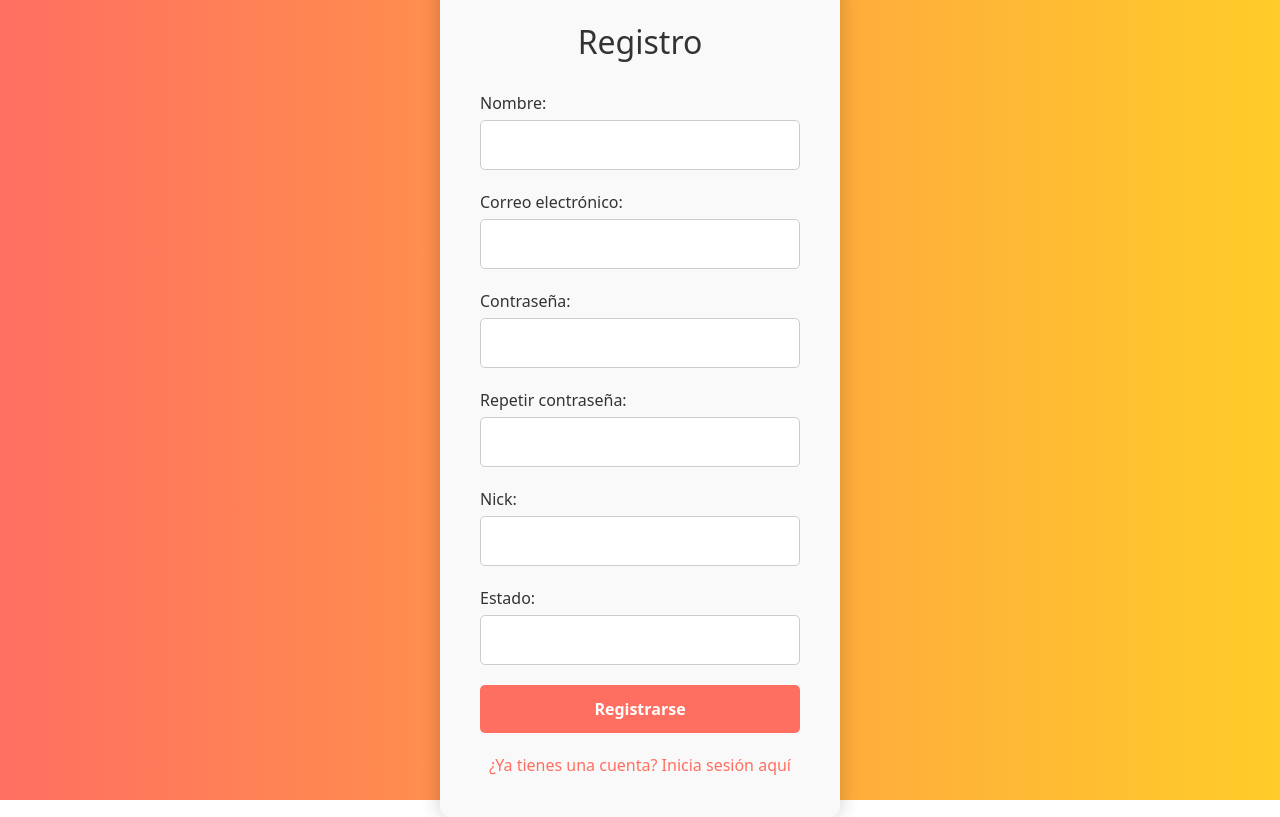
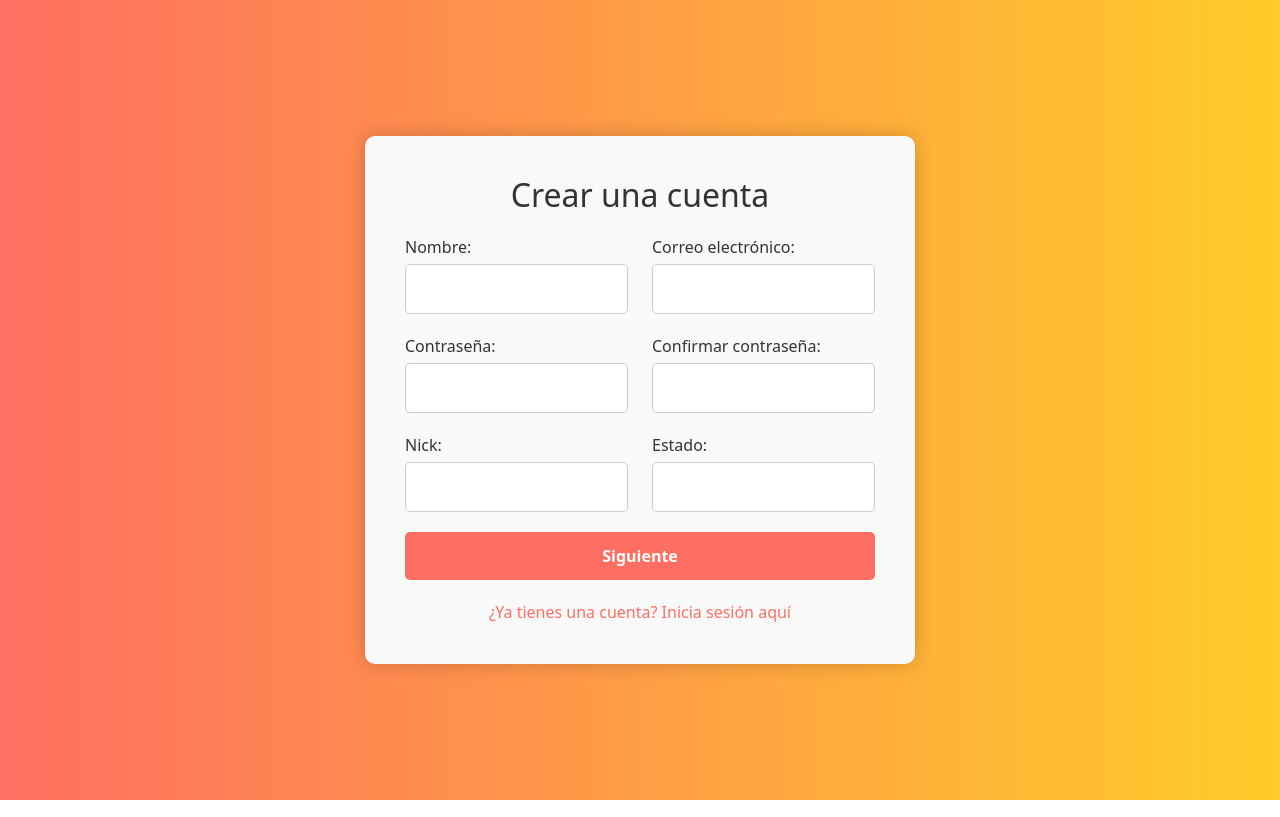
Before and after one commit to mgarciad34/SwipeSpark, an Angular app: page /registro in a window 1280 px wide. Built offline with nearby package versions, Linux system fonts and the light colour scheme.

Commit message:
Actualizamos interfaz del registro del formulario

```diff
--- a/src/app/pantallas/registro/registro.component.css
+++ b/src/app/pantallas/registro/registro.component.css
@@ -7,7 +7,7 @@
 }
 
 .container {
-  max-width: 400px;
+  max-width: 550px;
   background: #f9f9f9;
   padding: 40px;
   border-radius: 10px;
@@ -16,12 +16,18 @@
 
 .container h2 {
   text-align: center;
-  margin-bottom: 30px;
+  margin-bottom: 20px;
   color: #333;
 }
 
+.row {
+  display: flex;
+  justify-content: space-between;
+  margin-bottom: 20px;
+}
+
 .form-group {
-  margin-bottom: 20px;
+  flex: 1;
 }
 
 .form-group label {
--- a/src/app/pantallas/registro/registro.component.html
+++ b/src/app/pantallas/registro/registro.component.html
@@ -1,6 +1,7 @@
 <div class="container">
-  <h2>Registro</h2>
+  <h2>Crear una cuenta</h2>
   <form action="#" method="post">
+    <div class="row">
       <div class="form-group">
         <label for="nombre">Nombre:</label>
         <input type="text" id="nombre" name="nombre" required>
@@ -9,14 +10,18 @@
         <label for="correo">Correo electrónico:</label>
         <input type="email" id="correo" name="correo" required>
       </div>
+    </div>
+    <div class="row">
       <div class="form-group">
         <label for="contraseña">Contraseña:</label>
         <input type="password" id="contraseña" name="contraseña" required>
       </div>
       <div class="form-group">
-      <label for="repetir-contraseña">Repetir contraseña:</label>
+        <label for="repetir-contraseña">Confirmar contraseña:</label>
         <input type="password" id="repetir-contraseña" name="repetir-contraseña" required>
       </div>
+    </div>
+    <div class="row">
       <div class="form-group">
         <label for="nick">Nick:</label>
         <input type="text" id="nick" name="nick" required>
@@ -25,9 +30,10 @@
         <label for="estado">Estado:</label>
         <input type="text" id="estado" name="estado" required>
       </div>
-    <button type="submit" class="btn">Registrarse</button>
+    </div>
+    <button type="submit" class="btn">Siguiente</button>
+    <div class="options">
+      <a routerLink="/login">¿Ya tienes una cuenta? Inicia sesión aquí</a>
+    </div>
   </form>
-  <div class="options">
-    <a routerLink="/">¿Ya tienes una cuenta? Inicia sesión aquí</a>
 </div>
-</div>
```
Lines whose indentation alone changed are shown as unchanged.
